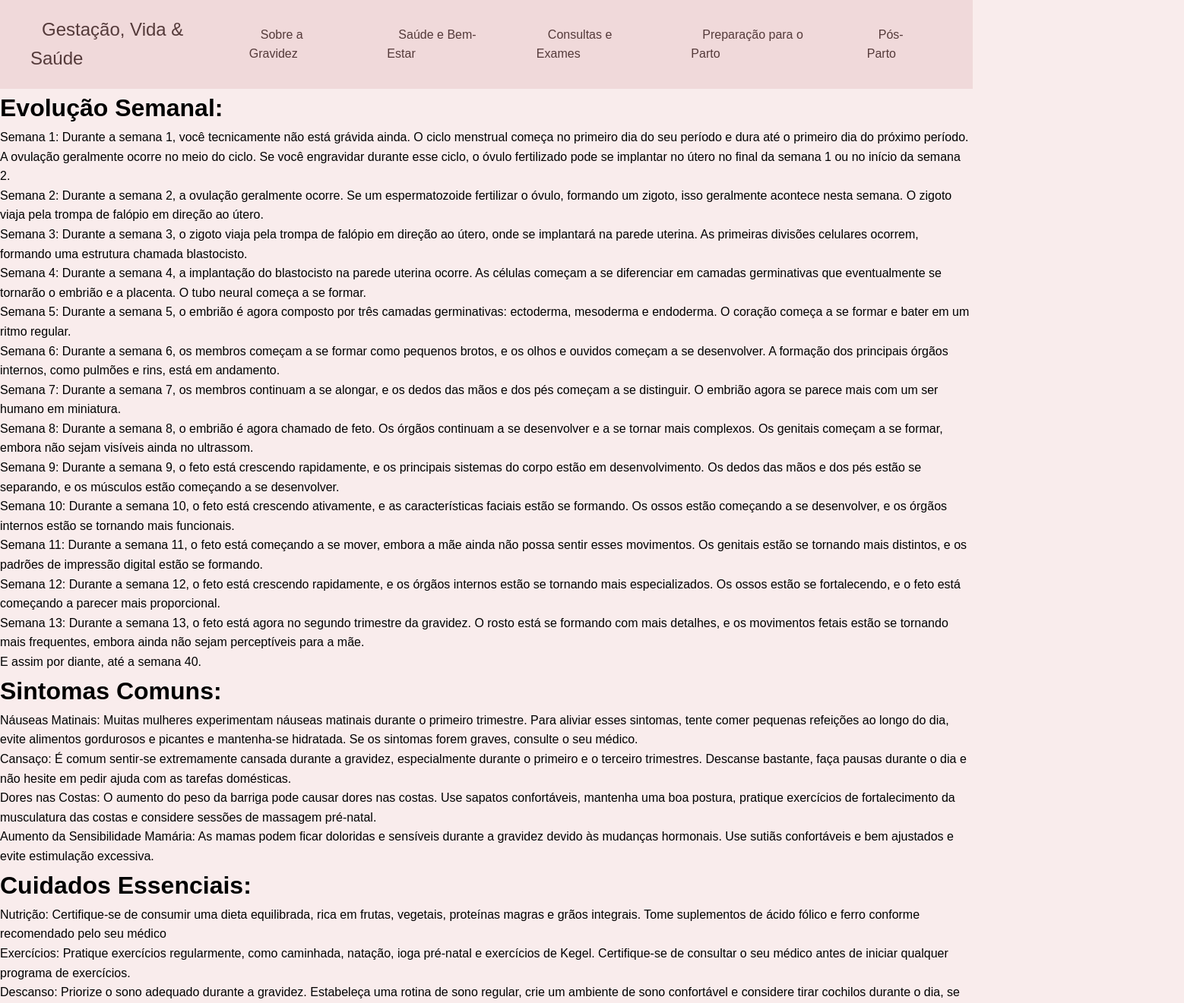
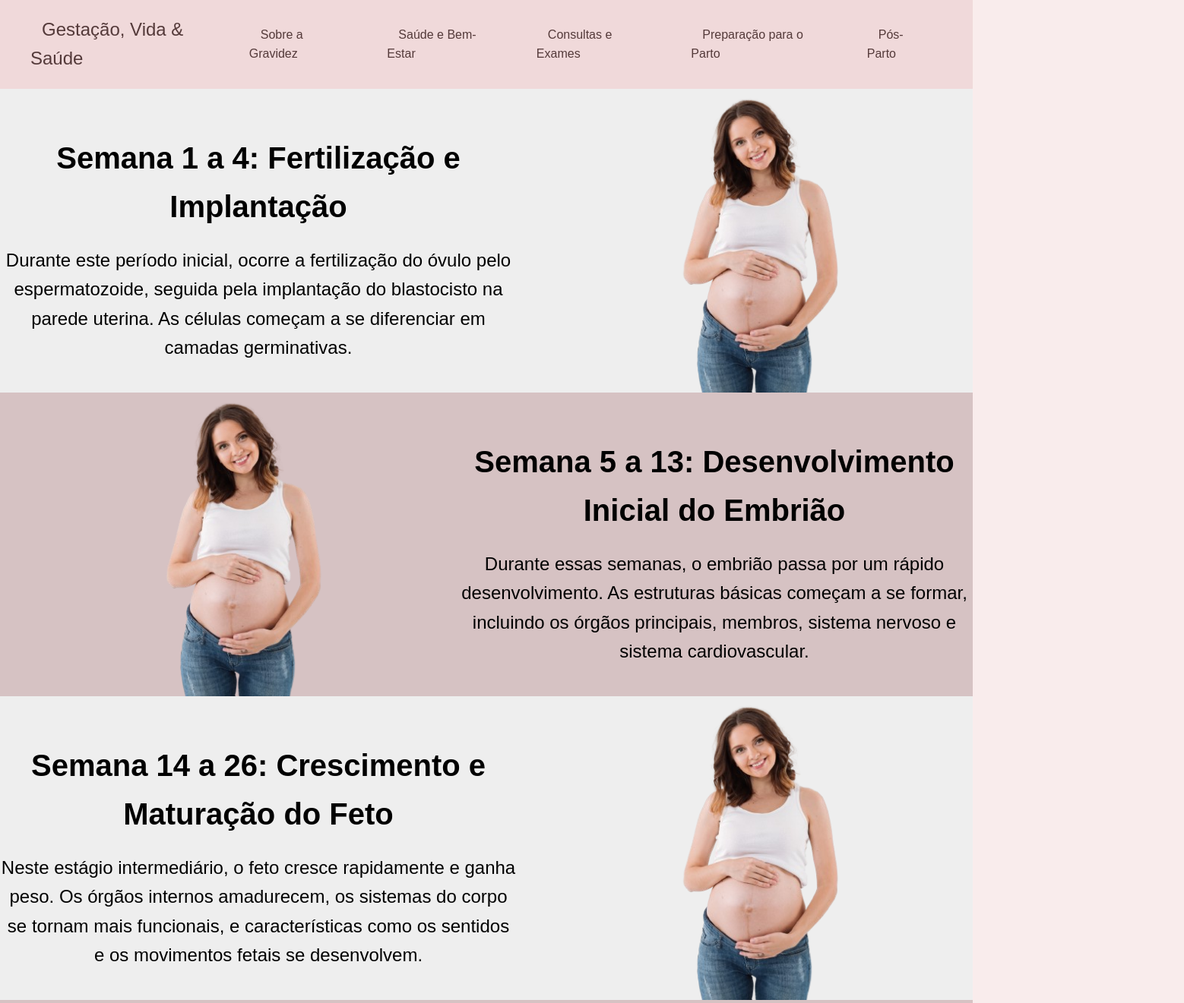
Before and after one commit to KevinLMorais/ProjetoExtensao, a plain HTML site: page Content/HTML/sobre_gravidez.html in a window 1280 px wide. Shown: the top 1321 px of the page at 76% size, 1558 px wide, since content can reach past the window. Drawn offline with Linux system fonts and the light colour scheme.

Commit message:
Atualizado

```diff
--- a/Content/CSS/style.css
+++ b/Content/CSS/style.css
@@ -1,18 +1,16 @@
 @charset "UTF-8";
 
-
-
-nav{
+nav {
     padding: 20px;
     background-color: #f0d9da;
     color: #543a3a;
 }
 
-body{
+body {
     background-color: #f9ecec;
 }
 
-#barra-navi{
+#barra-navi {
     display: flex;
     flex-direction: row;
     justify-content: space-around;
@@ -20,17 +18,17 @@ body{
     padding: 0px 20px;
 }
 
-#barra-navi ul{
+#barra-navi ul {
     display: flex;
     align-items: center;
     gap: 30px;
 }
 
-#barra-navi a{
+#barra-navi a {
     padding: 15px;
 }
 
-#barra-navi a:hover{
+#barra-navi a:hover {
     background-color: #f9ecec;
     border-radius: 10px;
     padding: 15px;
@@ -38,7 +36,7 @@ body{
     box-shadow: 0px 5px 5px rgba(0, 0, 0, 0.04);
 }
 
-#banner{
+#banner {
     background-color: #d6c2c3;
     display: flex;
     justify-content: center;
@@ -46,7 +44,7 @@ body{
     text-align: center;
 }
 
-.banner-container{
+.banner-container {
     display: flex;
     flex-direction: column;
     margin: auto 0px;
@@ -55,22 +53,18 @@ body{
     width: 800px;
 }
 
-#banner-image{
-    scale: 1.15;
-    padding-top: 20px;
-}
-
-h2{
+h2 {
     font-weight: bold;
     font-size: 2em;
 }
 
-h3{
+h3 {
     font-size: 1.6em;
     font-weight: bolder;
 }
 
-#missao, #visao{
+#missao,
+#visao {
     background-color: #ddc9ca;
     margin: 50px auto;
     border-radius: 50px;
@@ -79,12 +73,12 @@ h3{
     box-shadow: 1px 1px 5px black;
 }
 
-#lista-home > p{
+#lista-home > p {
     text-align: center;
     font-size: 1.4em;
 }
 
-#lista-home > ul{
+#lista-home > ul {
     columns: 2;
     width: 1200px;
     margin: auto;
@@ -92,20 +86,20 @@ h3{
     list-style: circle;
 }
 
-footer{
+footer {
     color: white;
     padding: 5px;
     text-align: center;
     background-color: #363636;
 }
 
-#depoimento{
+#depoimento {
     display: flex;
     padding: 50px;
     gap: 30px;
 }
 
-.depoimento-pessoa{
+.depoimento-pessoa {
     background-color: #7556569c;
     text-align: center;
     padding: 30px;
@@ -113,7 +107,7 @@ footer{
     overflow: auto;
 }
 
-.image-depoimento{
+.image-depoimento {
     width: 500px;
     border-radius: 20px;
 }
@@ -124,3 +118,89 @@ footer{
     padding: 10px;
     border-radius: 25px;
 }*/
+
+.one-semanas {
+    background-color: #eeeeee;
+    height: 50vh;
+    display: flex;
+}
+
+.semanas-texto {
+    text-align: center;
+    margin: auto;
+    width: 900px;
+}
+
+.semanas-texto > p {
+    font-size: 1.5em;
+}
+
+.semanas-texto > h2 {
+    padding: 20px;
+    font-size: 2.5em;
+}
+
+.two-semanas {
+    background-color: #d6c2c3;
+    height: 50vh;
+    display: flex;
+}
+
+#ultima-semana {
+    display: flex;
+    justify-content: center;
+}
+
+#texto-ultima-semana {
+    text-align: center;
+    margin: auto;
+    padding: 40px;
+}
+#semana-final {
+    background-color: #eeeeee;
+}
+
+.sintomas-tipos {
+    background-color: #EEEEEE;
+    width: 500px;
+    height: 400px;
+    border-radius: 30px;
+    margin: auto;
+    border: 5px #d6c2c3 solid;
+    overflow: auto;
+
+}
+
+.sintomas-tipos  h3 {
+    background-color: #d6c2c3;
+    padding: 10px;
+    text-align: center;
+    color: white;
+}
+
+.sintomas-tipos p {
+    padding: 20px;
+    text-align: center;
+    font-size: 1.5em;
+}
+
+#sintomas-comuns{
+    display: flex;
+    flex-direction: column;
+}
+
+#content-sintomas{
+    display: flex;
+}
+
+#sintomas-comuns > h2 {
+    text-align: center;
+    font-size: 3em;
+    padding: 50px;
+}
+
+
+.img-tipo{
+    width: 500px;
+    height: 400px;
+}
--- a/Content/HTML/sobre_gravidez.html
+++ b/Content/HTML/sobre_gravidez.html
@@ -29,132 +29,92 @@
         <main>
             <!-- Conteúdo da página sobre a gravidez -->
 
-            <div class="evolucão_semanal">
-                <h2>Evolução Semanal:</h2>
-                <ul>
-                    <li>
-                        Semana 1: Durante a semana 1, você tecnicamente não está
-                        grávida ainda. O ciclo menstrual começa no primeiro dia
-                        do seu período e dura até o primeiro dia do próximo
-                        período. A ovulação geralmente ocorre no meio do ciclo.
-                        Se você engravidar durante esse ciclo, o óvulo
-                        fertilizado pode se implantar no útero no final da
-                        semana 1 ou no início da semana 2.
-                    </li>
-                    <li>
-                        Semana 2: Durante a semana 2, a ovulação geralmente
-                        ocorre. Se um espermatozoide fertilizar o óvulo,
-                        formando um zigoto, isso geralmente acontece nesta
-                        semana. O zigoto viaja pela trompa de falópio em direção
-                        ao útero.
-                    </li>
-                    <li>
-                        Semana 3: Durante a semana 3, o zigoto viaja pela trompa
-                        de falópio em direção ao útero, onde se implantará na
-                        parede uterina. As primeiras divisões celulares ocorrem,
-                        formando uma estrutura chamada blastocisto.
-                    </li>
-                    <li>
-                        Semana 4: Durante a semana 4, a implantação do
-                        blastocisto na parede uterina ocorre. As células começam
-                        a se diferenciar em camadas germinativas que
-                        eventualmente se tornarão o embrião e a placenta. O tubo
-                        neural começa a se formar.
-                    </li>
-                    <li>
-                        Semana 5: Durante a semana 5, o embrião é agora composto
-                        por três camadas germinativas: ectoderma, mesoderma e
-                        endoderma. O coração começa a se formar e bater em um
-                        ritmo regular.
-                    </li>
-                    <li>
-                        Semana 6: Durante a semana 6, os membros começam a se
-                        formar como pequenos brotos, e os olhos e ouvidos
-                        começam a se desenvolver. A formação dos principais
-                        órgãos internos, como pulmões e rins, está em andamento.
-                    </li>
-                    <li>
-                        Semana 7: Durante a semana 7, os membros continuam a se
-                        alongar, e os dedos das mãos e dos pés começam a se
-                        distinguir. O embrião agora se parece mais com um ser
-                        humano em miniatura.
-                    </li>
-                    <li>
-                        Semana 8: Durante a semana 8, o embrião é agora chamado
-                        de feto. Os órgãos continuam a se desenvolver e a se
-                        tornar mais complexos. Os genitais começam a se formar,
-                        embora não sejam visíveis ainda no ultrassom.
-                    </li>
-                    <li>
-                        Semana 9: Durante a semana 9, o feto está crescendo
-                        rapidamente, e os principais sistemas do corpo estão em
-                        desenvolvimento. Os dedos das mãos e dos pés estão se
-                        separando, e os músculos estão começando a se
-                        desenvolver.
-                    </li>
-                    <li>
-                        Semana 10: Durante a semana 10, o feto está crescendo
-                        ativamente, e as características faciais estão se
-                        formando. Os ossos estão começando a se desenvolver, e
-                        os órgãos internos estão se tornando mais funcionais.
-                    </li>
-                    <li>
-                        Semana 11: Durante a semana 11, o feto está começando a
-                        se mover, embora a mãe ainda não possa sentir esses
-                        movimentos. Os genitais estão se tornando mais
-                        distintos, e os padrões de impressão digital estão se
-                        formando.
-                    </li>
-                    <li>
-                        Semana 12: Durante a semana 12, o feto está crescendo
-                        rapidamente, e os órgãos internos estão se tornando mais
-                        especializados. Os ossos estão se fortalecendo, e o feto
-                        está começando a parecer mais proporcional.
-                    </li>
-                    <li>
-                        Semana 13: Durante a semana 13, o feto está agora no
-                        segundo trimestre da gravidez. O rosto está se formando
-                        com mais detalhes, e os movimentos fetais estão se
-                        tornando mais frequentes, embora ainda não sejam
-                        perceptíveis para a mãe.
-                    </li>
-                    <p>E assim por diante, até a semana 40.</p>
-                </ul>
+            <section class="one-semanas">
+                <div class="semanas-texto">
+                    <h2>Semana 1 a 4: Fertilização e Implantação</h2>
+                    <p>
+                        Durante este período inicial, ocorre a fertilização do óvulo pelo espermatozoide, seguida pela implantação do blastocisto na parede uterina. As células começam a se diferenciar em camadas germinativas.</p>
                 </div>
+                <img src="/Image/gravida_sem_fundo.png">
+            </section>
+            <section class="two-semanas">
+                <img src="/Image/gravida_sem_fundo.png" alt="">
+                <div class="semanas-texto">
+                    <h2>Semana 5 a 13: Desenvolvimento Inicial do Embrião</h2>
+                    <p>Durante essas semanas, o embrião passa por um rápido desenvolvimento. As estruturas básicas começam a se formar, incluindo os órgãos principais, membros, sistema nervoso e sistema cardiovascular.</p>
+                </div>
+            </section>
+            <section class="one-semanas">
+                <div class="semanas-texto">
+                    <h2>Semana 14 a 26: Crescimento e Maturação do Feto</h2>
+                    <p>Neste estágio intermediário, o feto cresce rapidamente e ganha peso. Os órgãos internos amadurecem, os sistemas do corpo se tornam mais funcionais, e características como os sentidos e os movimentos fetais se desenvolvem.
+                    </p>
+                </div>
+                <img src="/Image/gravida_sem_fundo.png" alt="">
+            </section>
+            <section class="two-semanas">
+                <img src="/Image/gravida_sem_fundo.png" alt="">
+                <div class="semanas-texto">
+                    <h2>Semana 27 a 34: Preparação para o Nascimento</h2>
+                    <p>Durante estas semanas finais do segundo trimestre e início do terceiro trimestre, o feto continua a crescer e ganhar peso. Os sistemas do corpo se preparam para a vida fora do útero, e o feto assume uma posição adequada para o parto.
+                    </p>
+                </div>
+            </section>
+            <section id="semana-final">
+                <div id="texto-ultima-semana">
+                    <h2>Semana 35 a 40: Término da Gestação e Preparação para o Parto
+                    </h2>
+                    <p>Nas últimas semanas de gestação, o feto está pronto para o nascimento. O crescimento continua, e a mãe pode experimentar sinais de que o parto está se aproximando, como contrações regulares e outros sintomas prévios ao parto.
+                    </p>
+                </div>
+                <div id="ultima-semana">
+                    <img src="/Image/gravida_sem_fundo.png">
+                    <img src="/Image/gravida_sem_fundo.png">
+                    <img src="/Image/gravida_sem_fundo.png">
+                </div>
+            </section>
 
-            <div class="sintomas_comuns">
-                <h2>Sintomas Comuns:</h2>
-                <ul>
-                    <li>
-                        Náuseas Matinais: Muitas mulheres experimentam náuseas
+            <section id="sintomas-comuns">
+                <h2>Sintomas Comuns</h2>
+                <div id="content-sintomas">
+                    <div >
+                        <img src="/Image/nausea.jpg" class="img-tipo">
+                        <div class="sintomas-tipos">
+                            <h3>Náuseas Matinais</h3>
+                            <p> Muitas mulheres experimentam náuseas
                                 matinais durante o primeiro trimestre. Para aliviar
                                 esses sintomas, tente comer pequenas refeições ao longo
                                 do dia, evite alimentos gordurosos e picantes e
                                 mantenha-se hidratada. Se os sintomas forem graves,
-                        consulte o seu médico.
-                    </li>
-                    <li>
-                        Cansaço: É comum sentir-se extremamente cansada durante
+                                consulte o seu médico.</p>
+                        </div>
+                    </div>
+                    <div class="sintomas-tipos">
+                        <h3>Cansaço</h3>
+                        <p>É comum sentir-se extremamente cansada durante
                             a gravidez, especialmente durante o primeiro e o
                             terceiro trimestres. Descanse bastante, faça pausas
                             durante o dia e não hesite em pedir ajuda com as tarefas
-                        domésticas.
-                    </li>
-                    <li>
-                        Dores nas Costas: O aumento do peso da barriga pode
+                            domésticas.</p>
+                    </div>
+                    <div class="sintomas-tipos">
+                        <h3>Dores nas Costas</h3>
+                        <p> O aumento do peso da barriga pode
                             causar dores nas costas. Use sapatos confortáveis,
                             mantenha uma boa postura, pratique exercícios de
                             fortalecimento da musculatura das costas e considere
-                        sessões de massagem pré-natal.
-                    </li>
-                    <li>
-                        Aumento da Sensibilidade Mamária: As mamas podem ficar
+                            sessões de massagem pré-natal.</p>
+                    </div>
+                    <div class="sintomas-tipos">
+                        <h3>Aumento da Sensibilidade Mamária</h3>
+                        <p>  As mamas podem ficar
                             doloridas e sensíveis durante a gravidez devido às
                             mudanças hormonais. Use sutiãs confortáveis e bem
-                        ajustados e evite estimulação excessiva.
-                    </li>
-                </ul>
+                            ajustados e evite estimulação excessiva.</p>
                     </div>
+                </div>
+            </section>
+                <h2>Sintomas Comuns
 
             <div>
                 <h2>Cuidados Essenciais:</h2>
```
Also changed, not shown: Content/HTML/index.html (+1 -3 lines), Image/nausea.jpg (added). Lines whose indentation alone changed are shown as unchanged.
